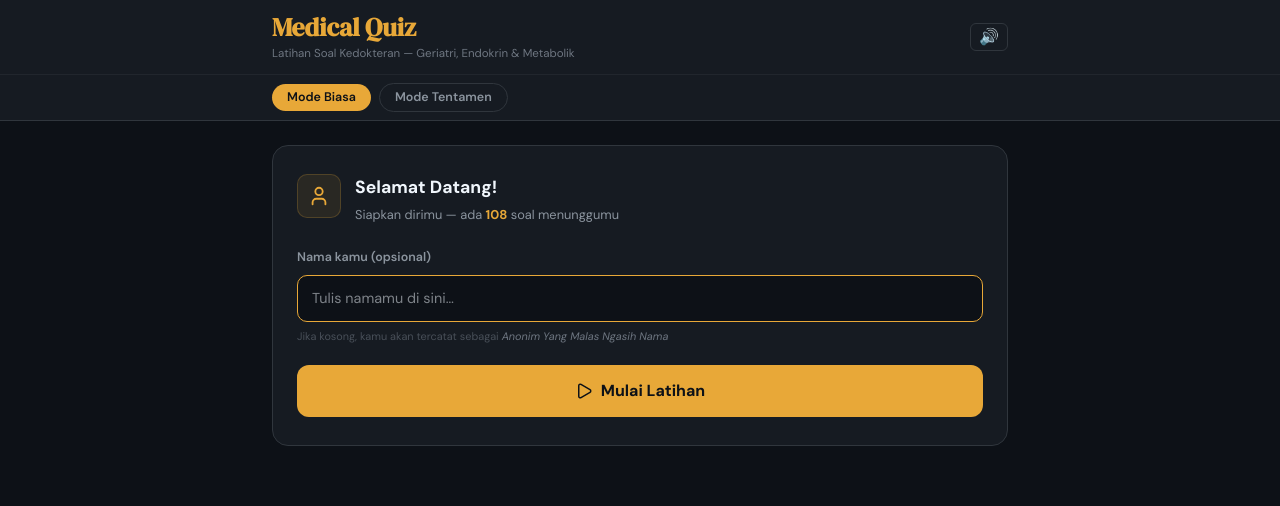
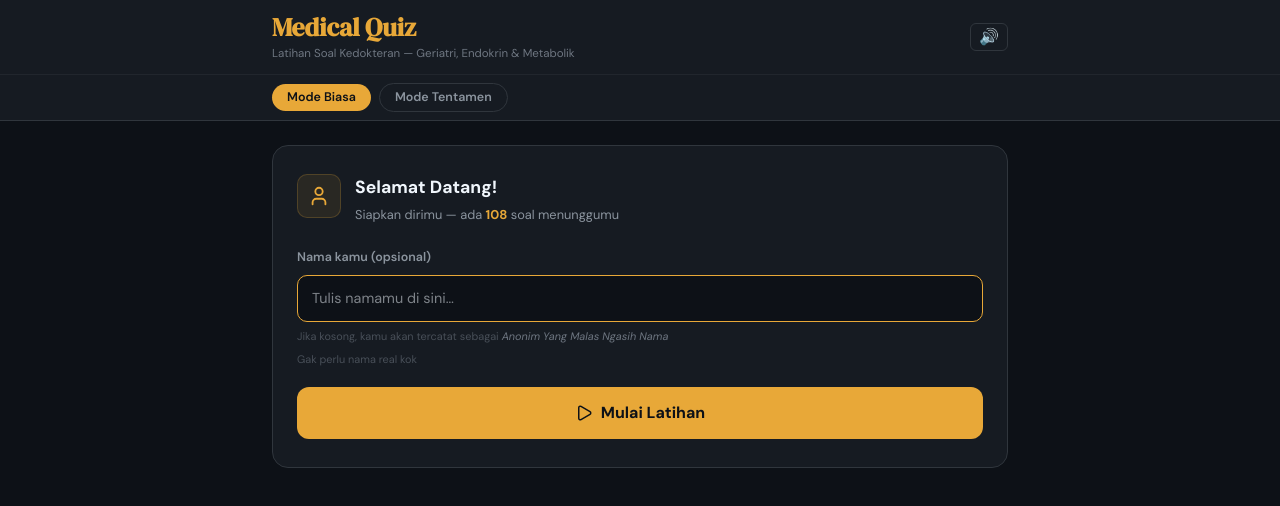
Before and after one commit to dotleav/mt-punya-2-gorong-gorong, a React (Vite) app: page / in a window 1280 px wide. Shown: the top 506 px of the page. Built offline with nearby package versions, Linux system fonts and the light colour scheme.

Commit message:
Quiz with data4.tsx

```diff
--- a/src/components/Quiz.tsx
+++ b/src/components/Quiz.tsx
@@ -824,6 +824,9 @@ function NameForm({ onSubmit, questionCount }: {
           <p style={{ color: '#484f58', fontSize: '0.68rem', marginTop: '6px' }}>
             Jika kosong, kamu akan tercatat sebagai <em style={{ color: '#6e7681' }}>Anonim Yang Malas Ngasih Nama</em>
           </p>
+          <p style={{ color: '#484f58', fontSize: '0.68rem', marginTop: '6px' }}>
+            Gak perlu nama real kok
+          </p>
         </div>
 
         {/* Start button */}
```
